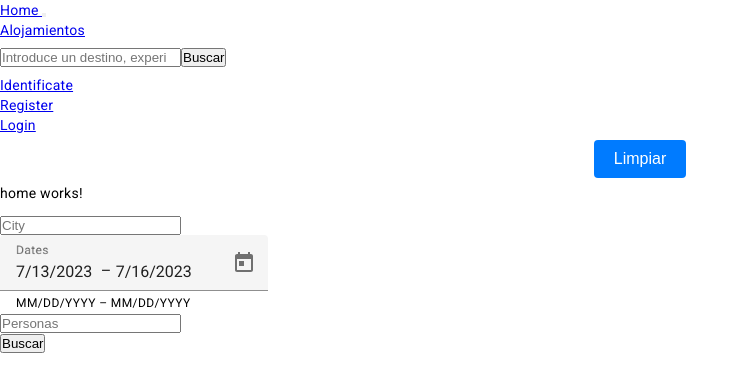
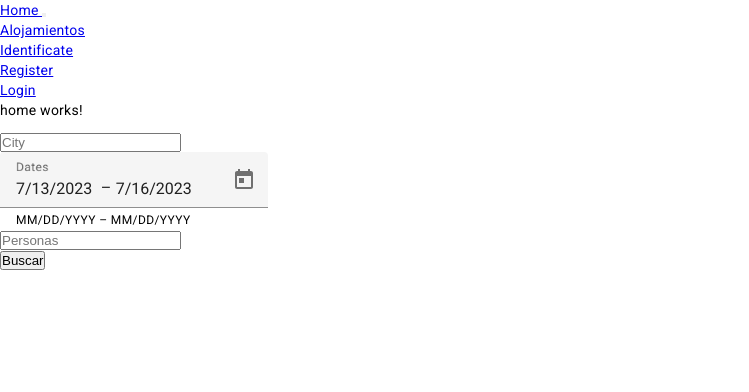
Before and after one commit to carlpach/app-viajes-FE, an Angular app: page / in a window 1280 px wide. Shown: the top 392 px of the page, without its empty margins (0-749 px from the left). Built offline with nearby package versions, Linux system fonts and the light colour scheme.

Commit message:
quitado limpiar y busqueda en navbar

```diff
--- a/src/app/shared/navbar/navbar.component.html
+++ b/src/app/shared/navbar/navbar.component.html
@@ -11,10 +11,6 @@
               <a class="nav-link active" aria-current="page" routerLink="/"> Alojamientos </a>
             </li>
           </ul>
-          <form class="d-flex" role="search" [formGroup]="searchForm" (ngSubmit)="submitForm()">
-            <input class="form-control me-2" formControlName="nombre"  type="search" placeholder="Introduce un destino, experiencia.." aria-label="Search">
-            <button class="btn btn-outline-success" type="submit"> Buscar </button>
-          </form>
           <div class="dropdown">
             <a class="btn btn-secondary dropdown-toggle" href="#" role="button" data-bs-toggle="dropdown" aria-expanded="false">
               Identificate
@@ -45,9 +41,5 @@
         </div>
 
       </div>
-      <section>
-        <button class="btn_limpiar" (click)="limpiar()">Limpiar</button>
-      </section>
     </div>
-
   </div>
```
